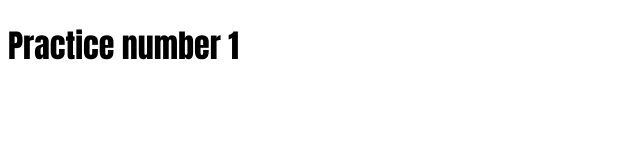
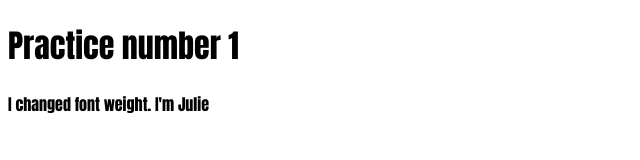
Before and after one commit to psegovia2022/gitHubPractice1, a plain HTML site: page index.html in a window 1280 px wide. Shown: the whole page, without its empty margins (0-640 px from the left). Drawn offline with Linux system fonts and the light colour scheme.

Commit message:
change font-weight
julie- change font weight

```diff
--- a/index.html
+++ b/index.html
@@ -10,6 +10,7 @@
 <body>
 
     <h1>Practice number 1</h1>
+    I changed font weight. I'm Julie
 
 </body>
 </html>
--- a/styles/main.css
+++ b/styles/main.css
@@ -1,3 +1,4 @@
 body {
     font-family:Impact, Haettenschweiler, 'Arial Narrow Bold', sans-serif;
+    font-weight: bold;
 }
```
